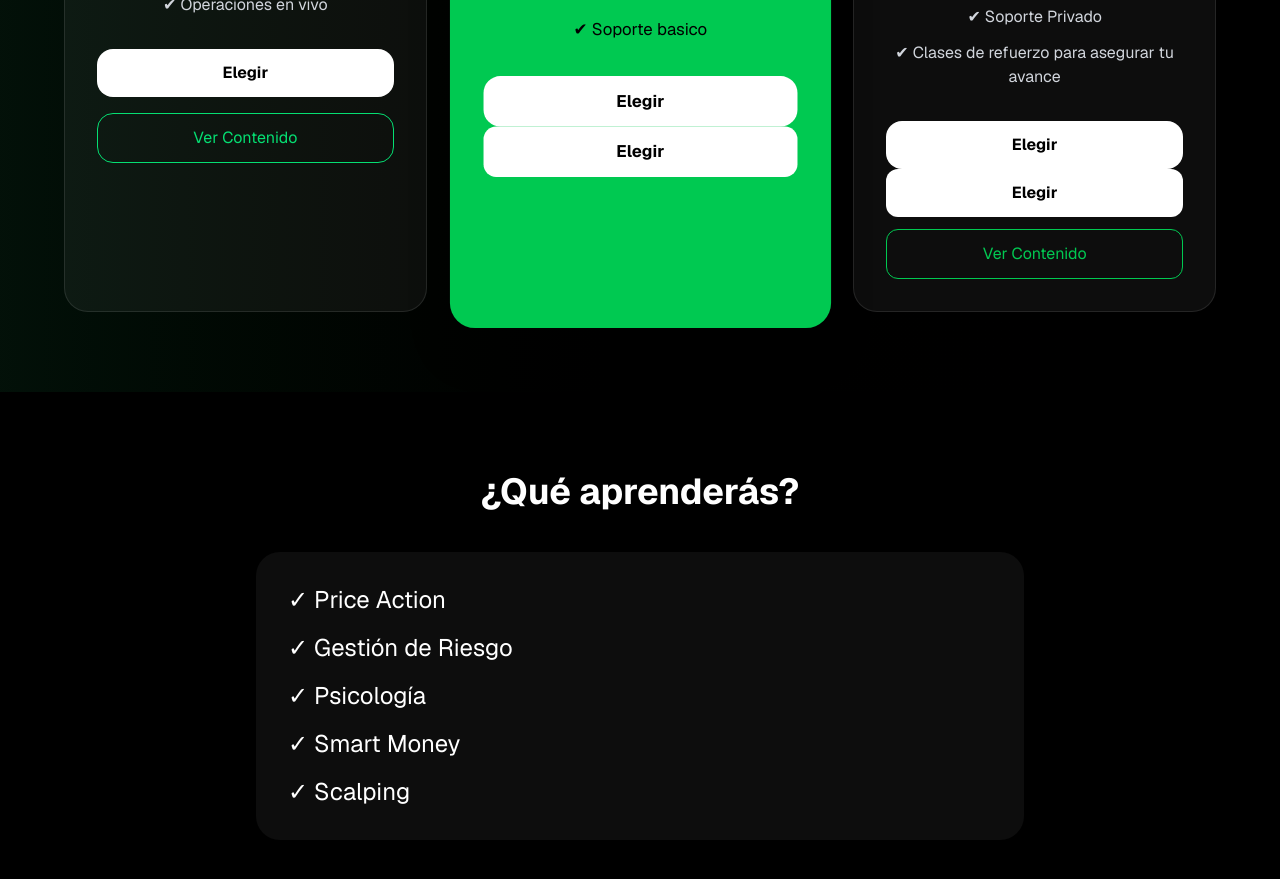
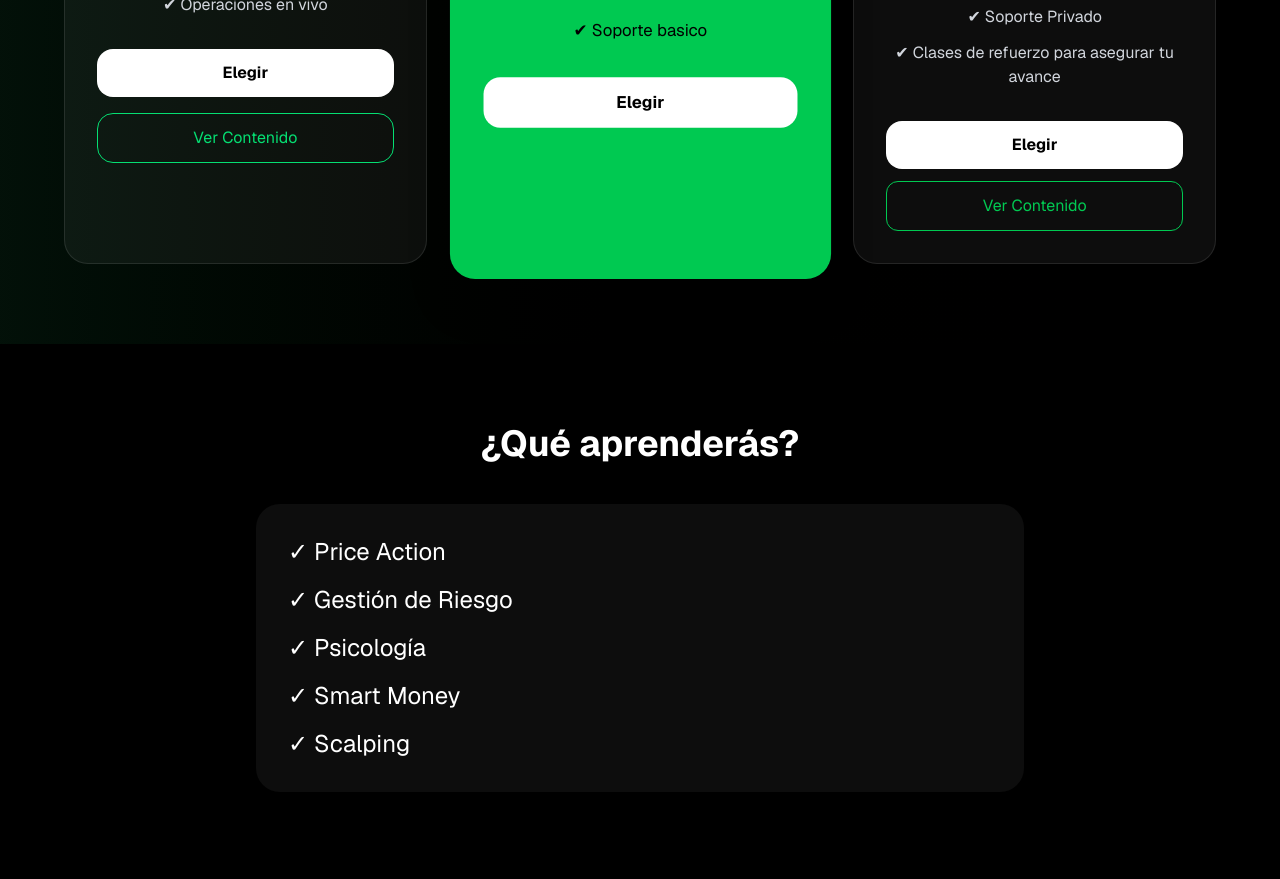
Before and after one commit to profit-12/la-sala-del-profit, a Next.js app: page / in a window 1280 px wide. Shown: the part 4720-5599 px from the top of the page. Built offline with nearby package versions, Linux system fonts and the light colour scheme.

Commit message:
add buttons to plans

```diff
--- a/app/page.tsx
+++ b/app/page.tsx
@@ -308,9 +308,8 @@ export default function LaSalaDelProfit() {
   <button className="w-full py-3 rounded-2xl bg-white text-black font-bold hover:scale-105 transition">
     Elegir
   </button>
-  <button className="w-full bg-white text-black py-3 rounded-xl font-bold">
-  Elegir
-</button>
+
+
 
 <button className="w-full border border-green-500 text-green-500 py-3 rounded-xl mt-3">
   Ver Contenido
@@ -339,9 +338,8 @@ export default function LaSalaDelProfit() {
   <button className="w-full py-3 rounded-2xl bg-white text-black font-bold hover:scale-105 transition">
     Elegir
   </button>
-  <button className="w-full bg-white text-black py-3 rounded-xl font-bold">
-  Elegir
-</button>
+
+
 
 <button className="w-full border border-green-500 text-green-500 py-3 rounded-xl mt-3">
   Ver Contenido
```
